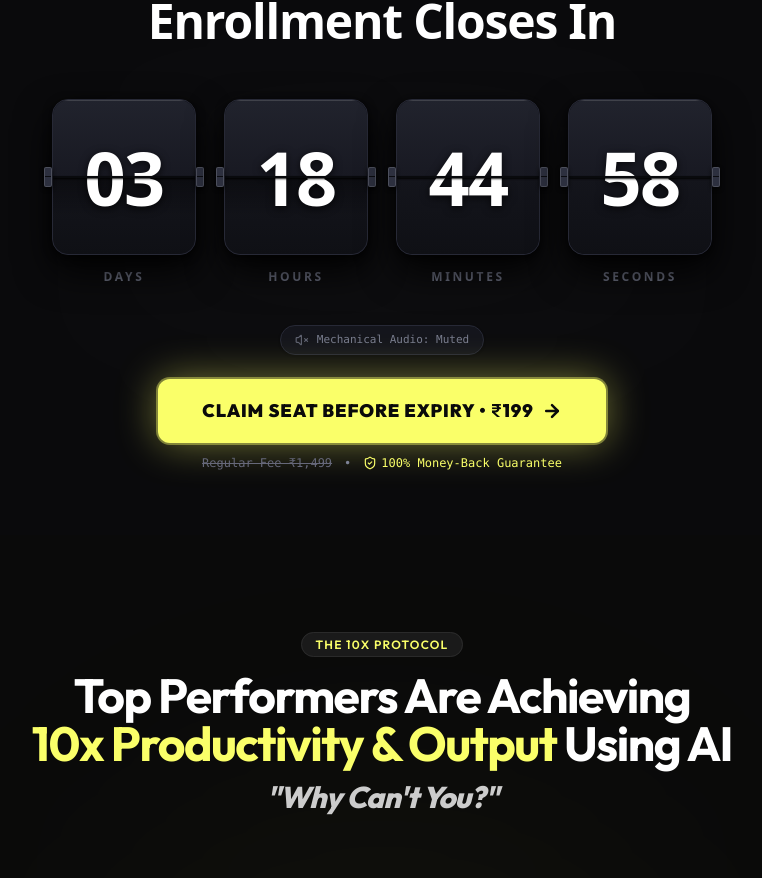
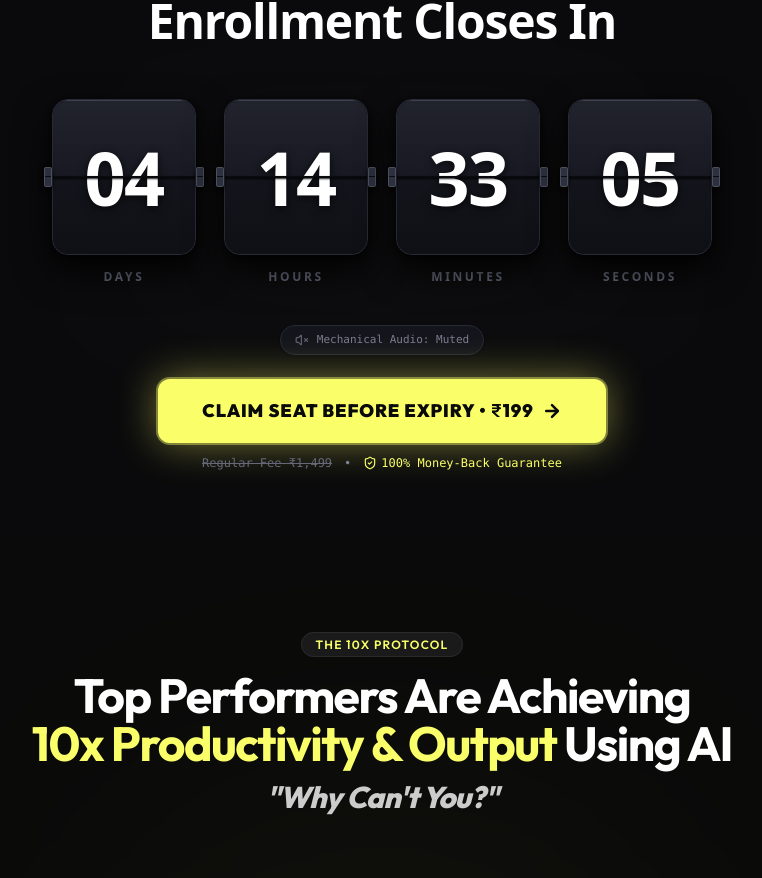
Before and after one commit to saasaisetup/aiwaychallenge, a Next.js app: page / in a window 1280 px wide. Shown: the part 1444-2322 px from the top of the page, without its empty margins (258-1020 px from the left). Built offline with nearby package versions, Linux system fonts and the light colour scheme; no server answers; a web font is replaced by a local one.

Commit message:
fix: synchronize split-flap timer with top sticky navbar to exact live date

```diff
--- a/src/components/FlipCountdownTimer.tsx
+++ b/src/components/FlipCountdownTimer.tsx
@@ -198,6 +198,7 @@ interface FlipCountdownTimerProps {
   priceText?: string;
   variant?: "fullscreen" | "section" | "card" | "slides";
   size?: "sm" | "md" | "lg";
+  targetDate?: string;
   initialDays?: number;
   initialHours?: number;
   initialMinutes?: number;
@@ -213,18 +214,30 @@ export default function FlipCountdownTimer({
   priceText = "Regular Fee ₹1,499",
   variant = "section",
   size,
-  initialDays = 3,
-  initialHours = 18,
-  initialMinutes = 45,
-  initialSeconds = 4,
+  targetDate,
+  initialDays = 2,
+  initialHours = 21,
+  initialMinutes = 18,
+  initialSeconds = 22,
 }: FlipCountdownTimerProps) {
   const cardSize = size || (variant === "slides" || variant === "card" ? "sm" : "md");
 
-  // Real seconds calculation starting from exact screenshot numbers: 03d 18h 45m 04s
-  const totalStartingSeconds =
-    initialDays * 86400 + initialHours * 3600 + initialMinutes * 60 + initialSeconds;
+  const getTargetTimestamp = () => {
+    const webinarDate =
+      targetDate || process.env.NEXT_PUBLIC_WEBINAR_DATE || "2026-09-09T11:00:00+05:30";
+    return new Date(webinarDate).getTime();
+  };
 
-  const [secondsRemaining, setSecondsRemaining] = useState(totalStartingSeconds);
+  const calculateTotalSeconds = () => {
+    const target = getTargetTimestamp();
+    const diff = Math.floor((target - Date.now()) / 1000);
+    if (diff > 0 && !isNaN(diff)) return diff;
+    return initialDays * 86400 + initialHours * 3600 + initialMinutes * 60 + initialSeconds;
+  };
+
+  const [secondsRemaining, setSecondsRemaining] = useState(
+    initialDays * 86400 + initialHours * 3600 + initialMinutes * 60 + initialSeconds
+  );
   const [soundEnabled, setSoundEnabled] = useState(false);
   const audioContextRef = useRef<AudioContext | null>(null);
 
@@ -274,11 +287,15 @@ export default function FlipCountdownTimer({
   };
 
   useEffect(() => {
+    // Immediately synchronize to live target date on mount
+    setSecondsRemaining(calculateTotalSeconds());
+
     const interval = setInterval(() => {
       setSecondsRemaining((prev) => {
-        if (prev <= 0) return 0;
+        const live = calculateTotalSeconds();
+        if (live <= 0) return 0;
         playMechanicalClick();
-        return prev - 1;
+        return live;
       });
     }, 1000);
 
--- a/src/components/TopStickyNavbar.tsx
+++ b/src/components/TopStickyNavbar.tsx
@@ -10,9 +10,9 @@ interface TopStickyNavbarProps {
 export default function TopStickyNavbar({ onOpenCheckout }: TopStickyNavbarProps) {
   const [timeLeft, setTimeLeft] = useState({
     days: 2,
-    hours: 3,
-    minutes: 27,
-    seconds: 13,
+    hours: 21,
+    minutes: 18,
+    seconds: 22,
   });
 
   useEffect(() => {
@@ -21,7 +21,7 @@ export default function TopStickyNavbar({ onOpenCheckout }: TopStickyNavbarProps
       const target = new Date(webinarDate).getTime();
       let diff = target - Date.now();
       if (diff <= 0 || isNaN(diff)) {
-        diff = (2 * 86400 + 3 * 3600 + 27 * 60 + 13) * 1000;
+        diff = (2 * 86400 + 21 * 3600 + 18 * 60 + 22) * 1000;
       }
       const days = Math.floor(diff / (1000 * 60 * 60 * 24));
       const hours = Math.floor((diff / (1000 * 60 * 60)) % 24);
```
